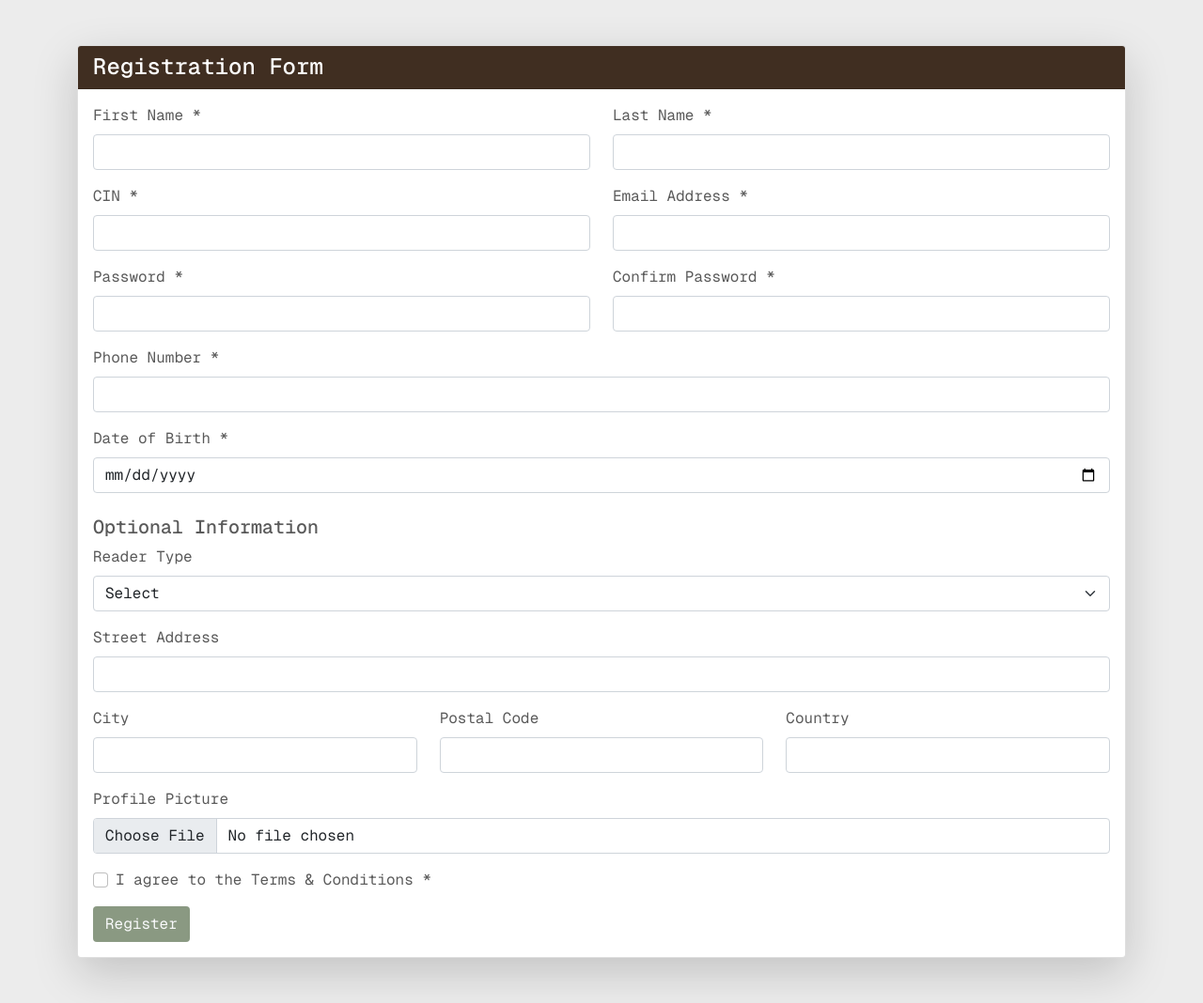
After one commit to NaimaFarhi/PFA1_GardenBook, a Django app: template templates/registrationForm.html in a window 1280 px wide. The commit adds this page. Shown: the whole page at 94% size. Run offline with Django 5.2, Linux system fonts and the light colour scheme; the template is opened without the code that fills it, so the values that code supplies are empty.

Commit message:
registration form

```diff
--- a/GardenBook/settings.py
+++ b/GardenBook/settings.py
@@ -39,7 +39,7 @@ INSTALLED_APPS = [
     "django.contrib.staticfiles",
     "gardenBookApp",
     "crispy_forms",
- "crispy_bootstrap4",
+    "crispy_bootstrap4",
 ]
 
 CRISPY_ALLOWED_TEMPLATE_PACKS = "bootstrap4"
--- a/templates/base.html
+++ b/templates/base.html
@@ -7,7 +7,7 @@
 
   <link href="assets/dist/css/bootstrap.min.css" rel="stylesheet">
   <link rel="stylesheet" href="base.css">
-  <title>base page</title>
+  <title>{% block title %}My Site{% endblock %}</title>
 </head>
 
 <body>
@@ -62,7 +62,9 @@
   <!-- END NAVIGATION BAR -->
 
   <main>
-
+    {% block content %}
+    <!-- Default content goes here -->
+    {% endblock %}
   </main>
   <footer class="bg-green text-light py-4 mt-5">
     <div class="container">
--- /dev/null
+++ b/templates/registrationForm.html
@@ -0,0 +1,173 @@
+<!DOCTYPE html>
+<html lang="en">
+
+<head>
+  <meta charset="UTF-8" />
+  <meta name="viewport" content="width=device-width, initial-scale=1.0" />
+  <title>Library Reader Registration</title>
+  <link href="assets/dist/css/bootstrap.min.css" rel="stylesheet">
+  <link rel="stylesheet" href="base.css">
+</head>
+
+<body>
+  <div class="container my-5">
+    <div class="card shadow-lg">
+      <div class="card-header bg-brown text-white">
+        <h4 class="mb-0">Registration Form</h4>
+      </div>
+      <div class="card-body">
+        <form id="registrationForm">
+
+
+          <div class="row mb-3">
+            <!-- START FIRST NAME SECTION -->
+            <div class="col">
+              <label for="firstName" class="form-label">First Name *</label>
+              <input type="text" class="form-control" id="firstName" required />
+            </div>
+            <!-- END FIRST NAME SECTION -->
+            <!-- START LAST NAME SECTION -->
+            <div class="col">
+              <label for="lastName" class="form-label">Last Name *</label>
+              <input type="text" class="form-control" id="lastName" required />
+            </div>
+            <!-- END LAST NAME SECTION -->
+          </div>
+
+
+          <div class="row mb-3">
+            <!-- START CIN SECTION -->
+            <div class="col">
+              <label for="cin" class="form-label">CIN *</label>
+              <input type="text" class="form-control" id="cin" required />
+            </div>
+            <!-- END CIN SECTION -->
+            <!-- START EMAIL SECTION -->
+            <div class="col">
+              <label for="email" class="form-label">Email Address *</label>
+              <input type="email" class="form-control" id="email" required />
+            </div>
+            <!-- END EMAIL SECTION -->
+          </div>
+
+
+
+          <div class="row mb-3">
+            <!-- START PASSWORD SECTION -->
+            <div class="col">
+              <label for="password" class="form-label">Password *</label>
+              <input type="password" class="form-control" id="password" required />
+            </div>
+            <!-- END PASSWORD SECTION -->
+            <!-- START CONFIRM PASSWORD SECTION -->
+            <div class="col">
+              <label for="confirmPassword" class="form-label">Confirm Password *</label>
+              <input type="password" class="form-control" id="confirmPassword" required />
+              <div class="form-text text-danger d-none" id="passwordMismatch">Passwords do not match.</div>
+            </div>
+            <!-- END CONFIRM PASSWORD SECTION -->
+          </div>
+
+
+
+          <!-- START PHONE SECTION -->
+          <div class="mb-3">
+            <label for="phone" class="form-label">Phone Number *</label>
+            <input type="tel" class="form-control" id="phone" required />
+          </div>
+          <!-- END PHONE SECTION -->
+
+          <!-- START DATE OF BIRTH SECTION -->
+          <div class="mb-3">
+            <label for="dob" class="form-label">Date of Birth *</label>
+            <input type="date" class="form-control" id="dob" required />
+          </div>
+          <!-- END DATE OF BIRTH SECTION -->
+
+          <!-- START OPTIONAL FIELDS SECTION -->
+          <h5 class="mt-4">Optional Information</h5>
+
+          <!-- START READER TYPE SECTION -->
+          <div class="mb-3">
+            <label for="readerType" class="form-label">Reader Type</label>
+            <select class="form-select" id="readerType">
+              <option value="">Select</option>
+              <option value="student">Student</option>
+              <option value="teacher">Teacher</option>
+              <option value="public">General Public</option>
+            </select>
+          </div>
+          <!-- END READER TYPE SECTION -->
+
+          <!-- START ADDRESS SECTION -->
+          <div class="mb-3">
+            <label for="address" class="form-label">Street Address</label>
+            <input type="text" class="form-control" id="address" />
+          </div>
+          <!-- END ADDRESS SECTION -->
+
+          <!-- START CITY / POSTAL / COUNTRY SECTION -->
+          <div class="row mb-3">
+            <div class="col">
+              <label for="city" class="form-label">City</label>
+              <input type="text" class="form-control" id="city" />
+            </div>
+            <div class="col">
+              <label for="postalCode" class="form-label">Postal Code</label>
+              <input type="text" class="form-control" id="postalCode" />
+            </div>
+            <div class="col">
+              <label for="country" class="form-label">Country</label>
+              <input type="text" class="form-control" id="country" />
+            </div>
+          </div>
+          <!-- END CITY / POSTAL / COUNTRY SECTION -->
+
+          <!-- START PROFILE PICTURE SECTION -->
+          <div class="mb-3">
+            <label for="profileImage" class="form-label">Profile Picture</label>
+            <input type="file" class="form-control" id="profileImage" accept="image/*" />
+          </div>
+          <!-- END PROFILE PICTURE SECTION -->
+          <!-- END OPTIONAL FIELDS SECTION -->
+
+          <!-- START TERMS AND CONDITIONS SECTION -->
+          <div class="form-check mb-3">
+            <input class="form-check-input" type="checkbox" id="agreeTerms" required />
+            <label class="form-check-label" for="agreeTerms">
+              I agree to the Terms & Conditions *
+            </label>
+          </div>
+          <!-- END TERMS AND CONDITIONS SECTION -->
+
+          <!-- START SUBMIT BUTTON -->
+          <button type="submit" class="btn btn-green text-light">Register</button>
+          <!-- END SUBMIT BUTTON -->
+
+        </form>
+      </div>
+    </div>
+  </div>
+
+  <!-- START JS VALIDATION -->
+  <script>
+    const form = document.getElementById('registrationForm');
+    const password = document.getElementById('password');
+    const confirmPassword = document.getElementById('confirmPassword');
+    const mismatchMessage = document.getElementById('passwordMismatch');
+
+    form.addEventListener('change', function (e) {
+      if (password.value !== confirmPassword.value) {
+        e.preventDefault();
+        mismatchMessage.classList.remove('d-none');
+      } else {
+        mismatchMessage.classList.add('d-none');
+      }
+    });
+  </script>
+  <!-- END JS VALIDATION -->
+
+  <script src="assets/dist/js/bootstrap.bundle.min.js"></script>
+</body>
+
+</html>
```
Also changed, not shown: templates/home.html (+20 -130 lines).
